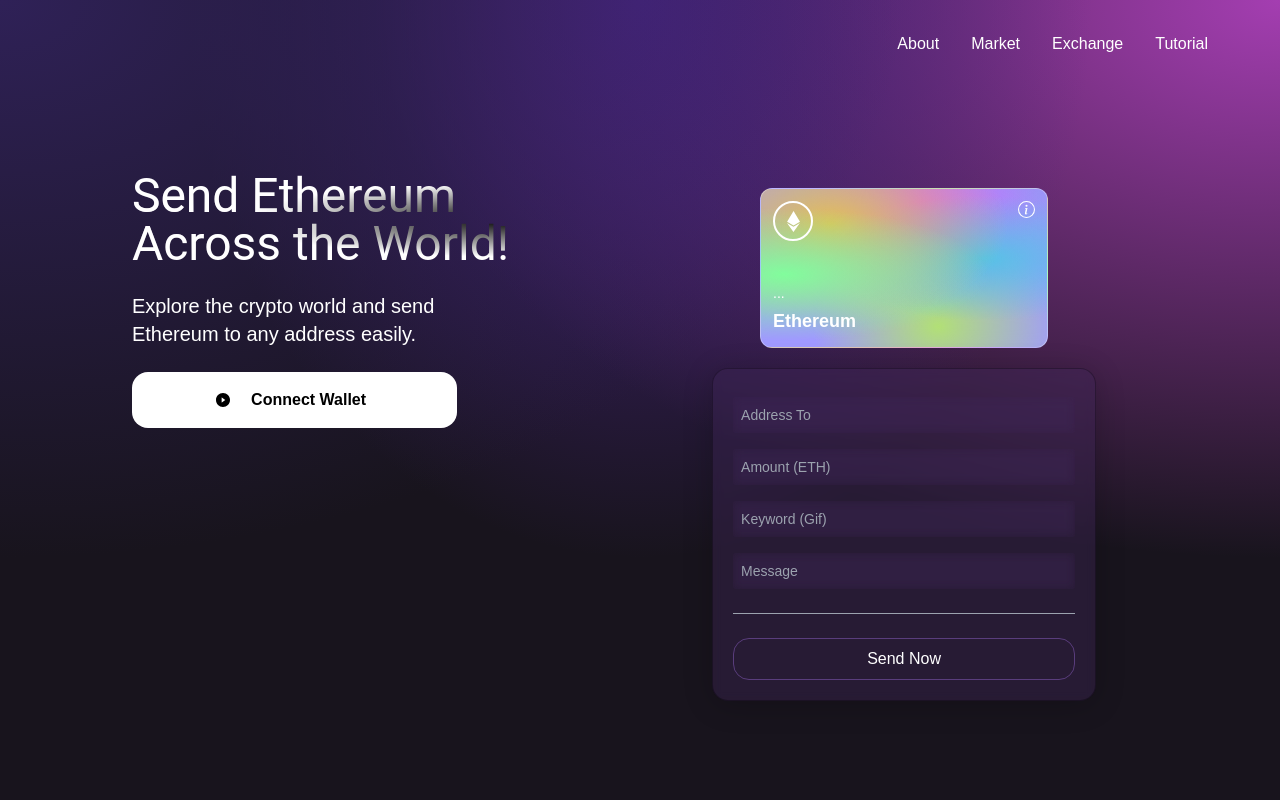
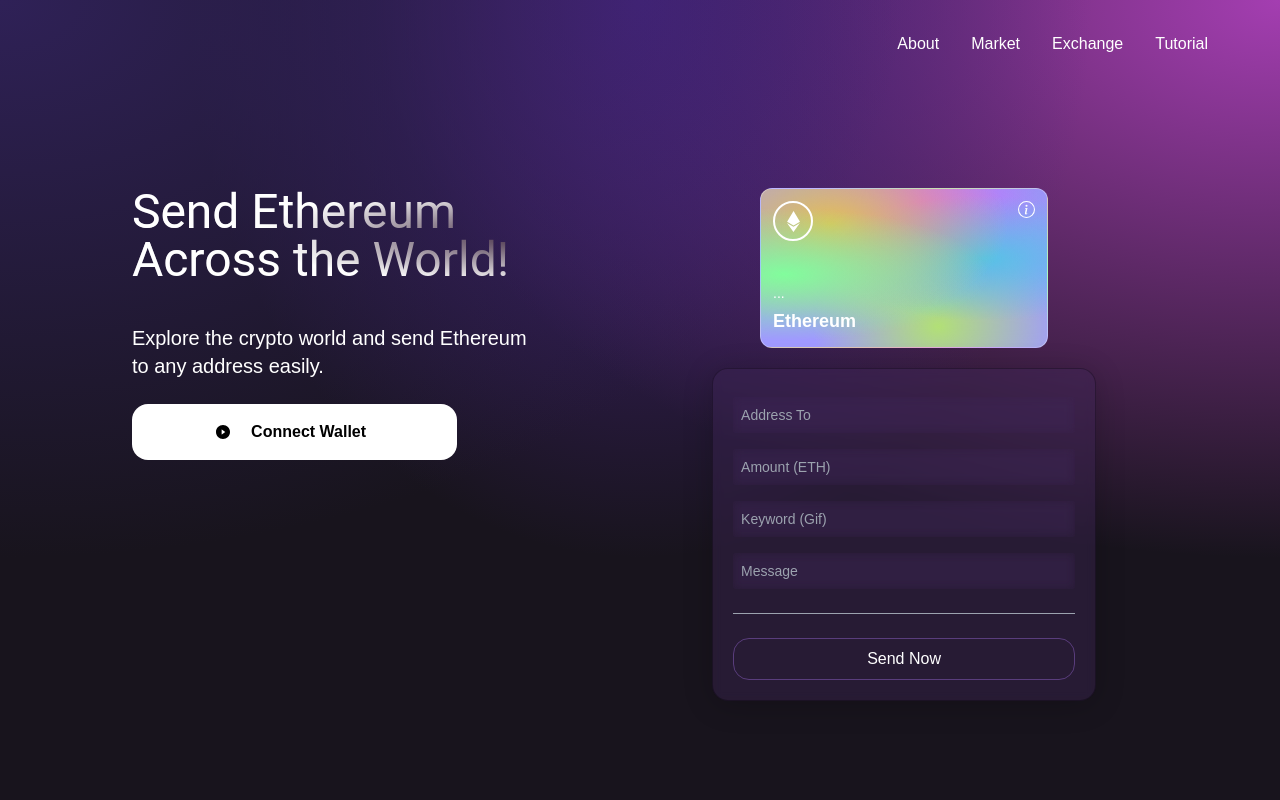
Before and after one commit to sabinabialic/SendEthApp, a React (Vite) app in the folder client/: page / in a window 1280 px wide. Shown: the top 800 px of the page. Built offline with nearby package versions, Linux system fonts and the light colour scheme.

Commit message:
UI Changes

```diff
--- a/client/src/components/Welcome.jsx
+++ b/client/src/components/Welcome.jsx
@@ -36,13 +36,13 @@
   return (
     <div className="flex w-full justify-center items-center pb-2">
       <div className="flex mf:flex-row flex-col items-start justify-between md:p-20 py-12 px-4">
-        <div className="flex flex-1 justify-start items-start flex-col mf:mr-10">
-          <h1 className="text-5xl text-gradient py-1">
+        <div className="flex flex-1 justify-center lg:items-start items-center flex-col mf:mr-10">
+          <h1 className="text-start text-5xl text-gradient py-5">
             Send Ethereum <br/> Across the World!
           </h1>
-          <p className="text-left mt-5 text-white text-xl text-md w-full lg:w-9/12 text-base">
+          <h2 className="text-white text-start text-xl mt-5 lg:w-10/12">
             Explore the crypto world and send Ethereum to any address easily.
-          </p>
+          </h2>
 
           {!currentAccount && (
             <button
@@ -51,14 +51,14 @@
               className="flex flex-row justify-center items-center w-full lg:w-2/3 my-6 bg-[#ffffff] p-4 rounded-2xl cursor-pointer hover:bg-[#e7e7e7]"
               >
                 <AiFillPlayCircle className="text-black ml-3 mr-5"/>
-                <p className="text-black text-base font-semibold mr-5">Connect Wallet</p>
+                <p className="text-black font-semibold mr-5">Connect Wallet</p>
             </button>
           )}
 
           {currentAccount && (
-            <div className="text-white text-left items-start mt-10">
+            <div className="text-white justify-center text-start items-start mt-14">
               <h1 className='text-5xl'>Ethereum Balance</h1>
-              <h2 className='text-2xl text-base'>{walletBalance}</h2>
+              <h2 className='text-xl mt-5'>{walletBalance}</h2>
             </div>
           )}
 
--- a/client/src/index.css
+++ b/client/src/index.css
@@ -93,7 +93,7 @@
   background-color: #fff;
   background-image:
   radial-gradient(at 0% 50%, #ffffff 0, transparent 50%),
-  radial-gradient(at 100% 50%, #000000 0, transparent 50%);
+  radial-gradient(at 110% 50%, #38203a 0, transparent 50%);
   -webkit-background-clip: text;
   -webkit-text-fill-color: transparent;
 }
```
